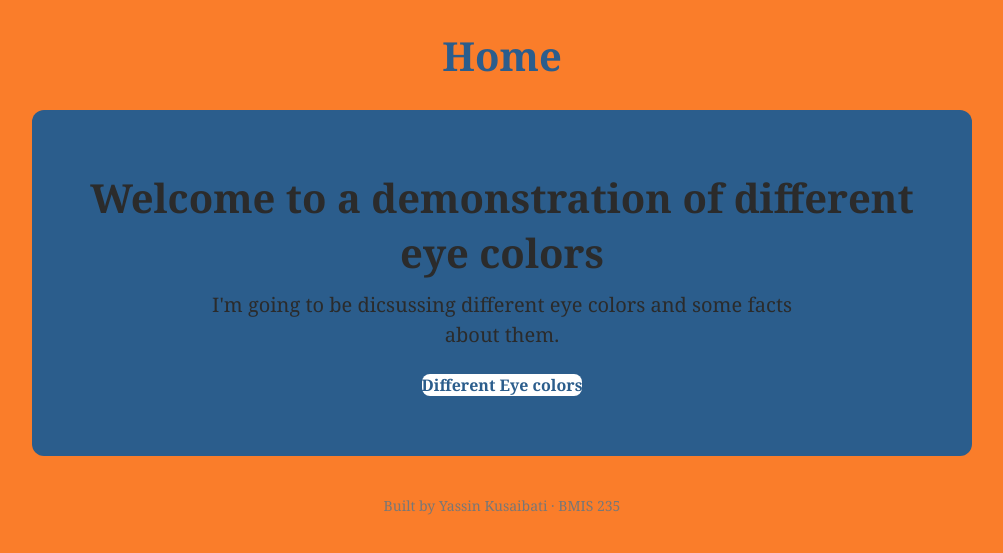
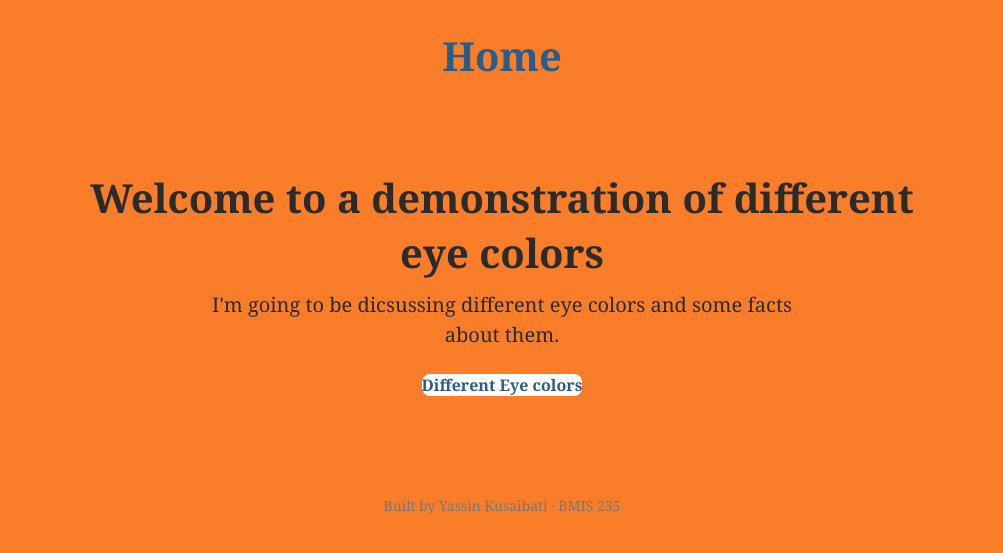
Before and after one commit to kusaibatiyassin1-oss/bmis235-html-4, a plain HTML site: page index.html in a window 1280 px wide. Shown: the part 57-610 px from the top of the page, without its empty margins (138-1141 px from the left). Drawn offline with Linux system fonts and the light colour scheme.

Commit message:
Update styles.css

```diff
--- a/styles.css
+++ b/styles.css
@@ -60,7 +60,7 @@ footer {
 
 /* BANNER */
 .blk-banner {
-    background-color: #2b5d8c;  git commit -m "style: update background color for banner and button" /* change to your brand color */
+    background-color: #FA7D2A;  git commit -m "style: update background color for banner and button" /* change to your brand color */
     color: white;
     text-align: center;
     padding: 60px 20px;
```
